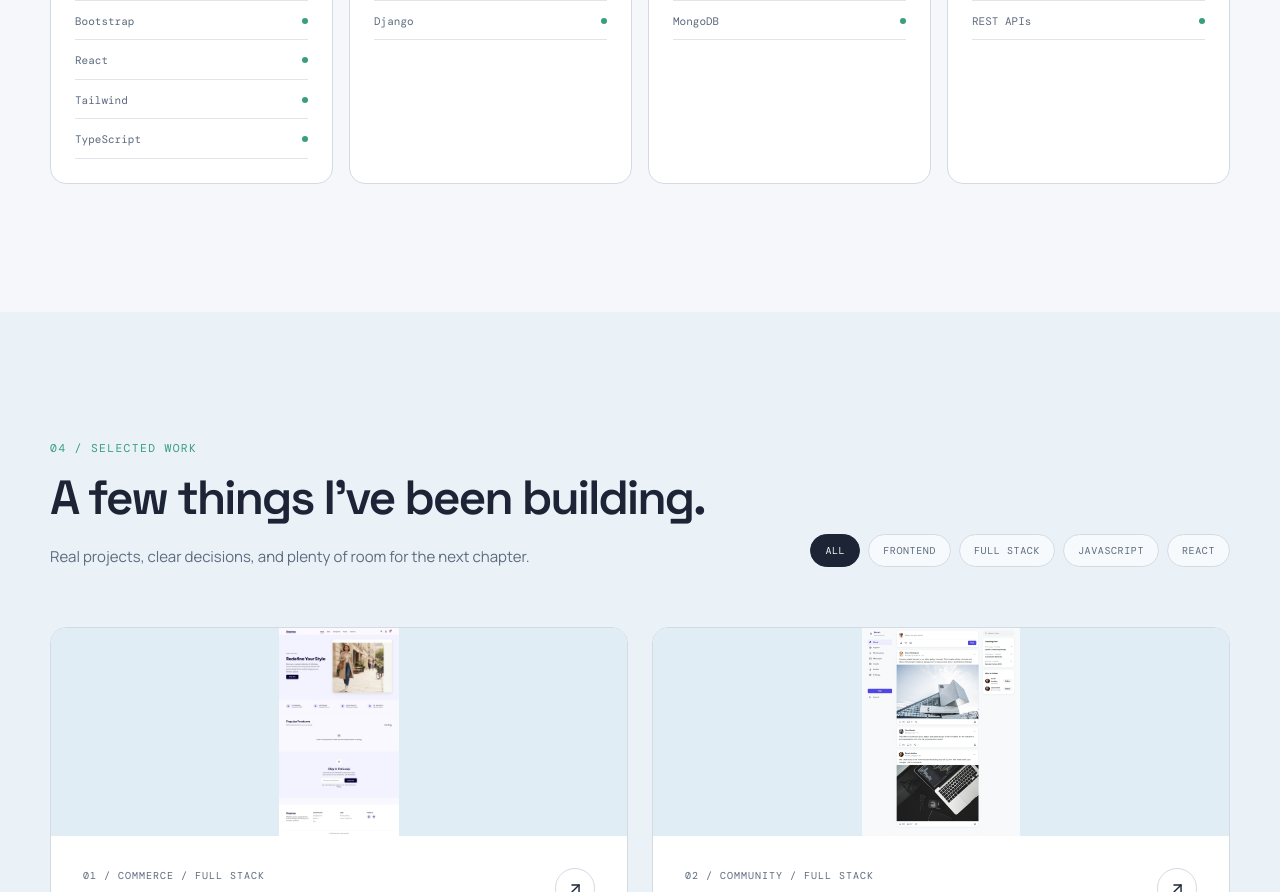
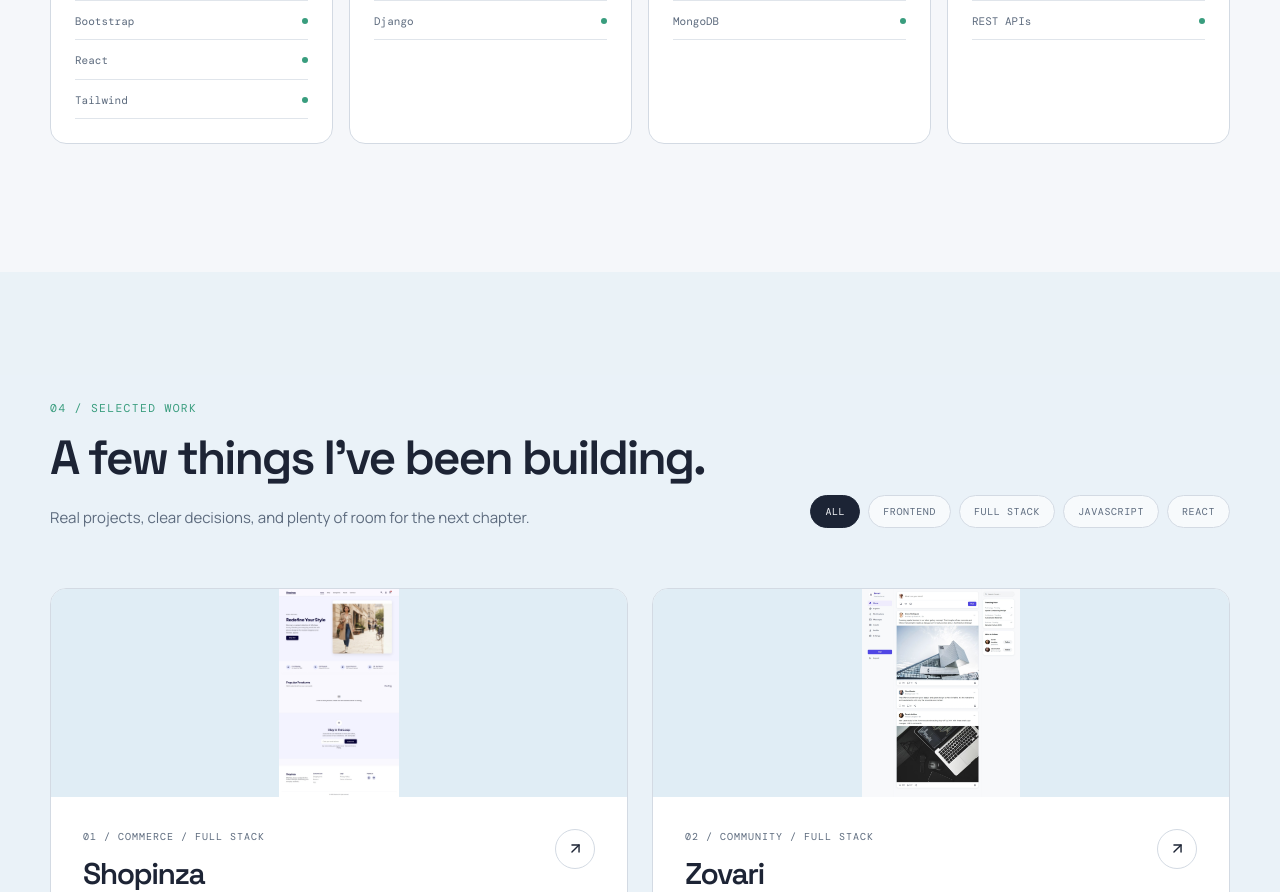
Before and after one commit to tariq9012/Tariq-portfolio, a React (Vite) app: page / in a window 1280 px wide. Shown: the part 2420-3312 px from the top of the page. Built offline with nearby package versions, Linux system fonts and the light colour scheme.

Commit message:
skills updated

```diff
--- a/src/App.tsx
+++ b/src/App.tsx
@@ -50,7 +50,7 @@ const stats = [
 ];
 
 const skillGroups = [
-  { title: 'Frontend', detail: 'Interfaces with intent', icon: Monitor, skills: ['HTML', 'CSS', 'JavaScript', 'Bootstrap', 'React','Tailwind','TypeScript'] },
+  { title: 'Frontend', detail: 'Interfaces with intent', icon: Monitor, skills: ['HTML', 'CSS', 'JavaScript', 'Bootstrap', 'React','Tailwind'] },
   { title: 'Backend', detail: 'Systems that stay clear', icon: Server, skills: ['Node.js', 'Express.js', 'Python', 'Django'] },
   { title: 'Data', detail: 'Reliable foundations', icon: Database, skills: ['MySQL', 'SQL', 'Schema design', 'MongoDB'] },
   { title: 'Workflow', detail: 'Tools for better shipping', icon: Terminal, skills: ['Git', 'GitHub', 'VS Code', 'REST APIs'] },
```
